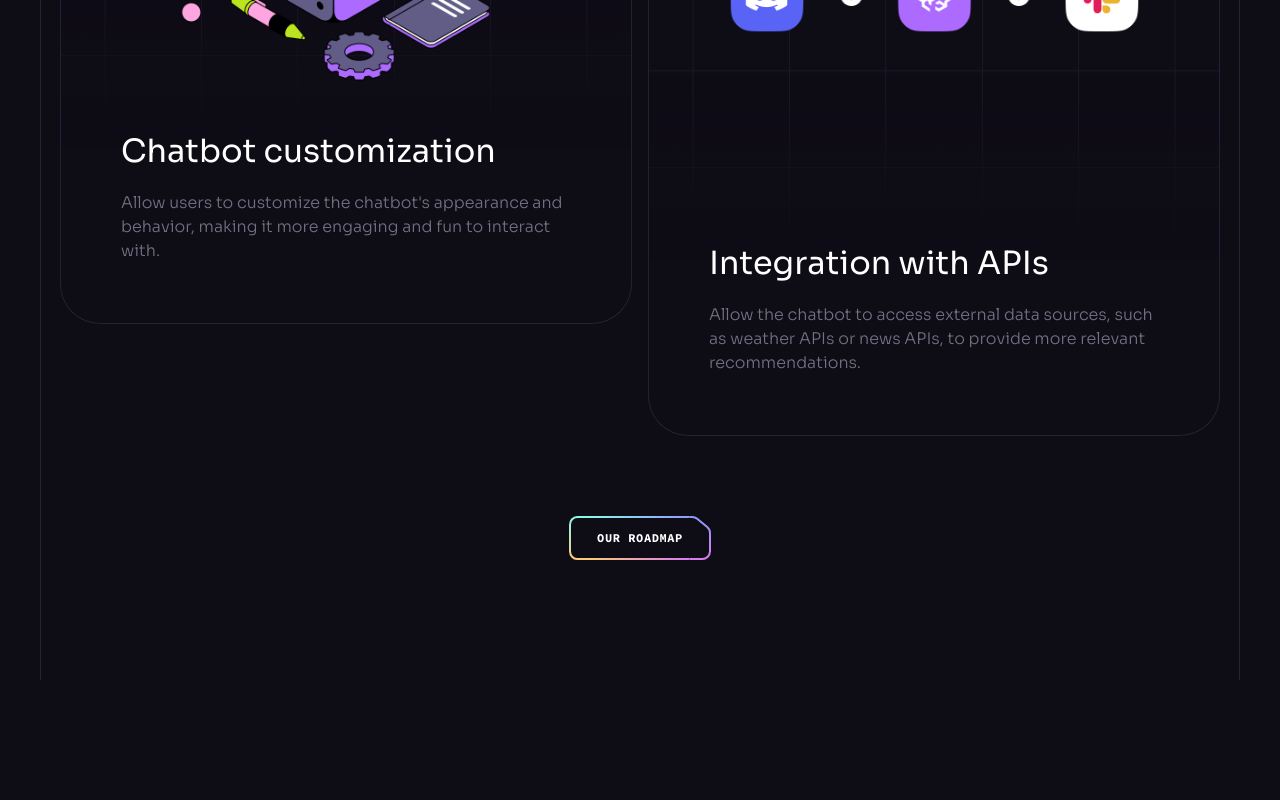
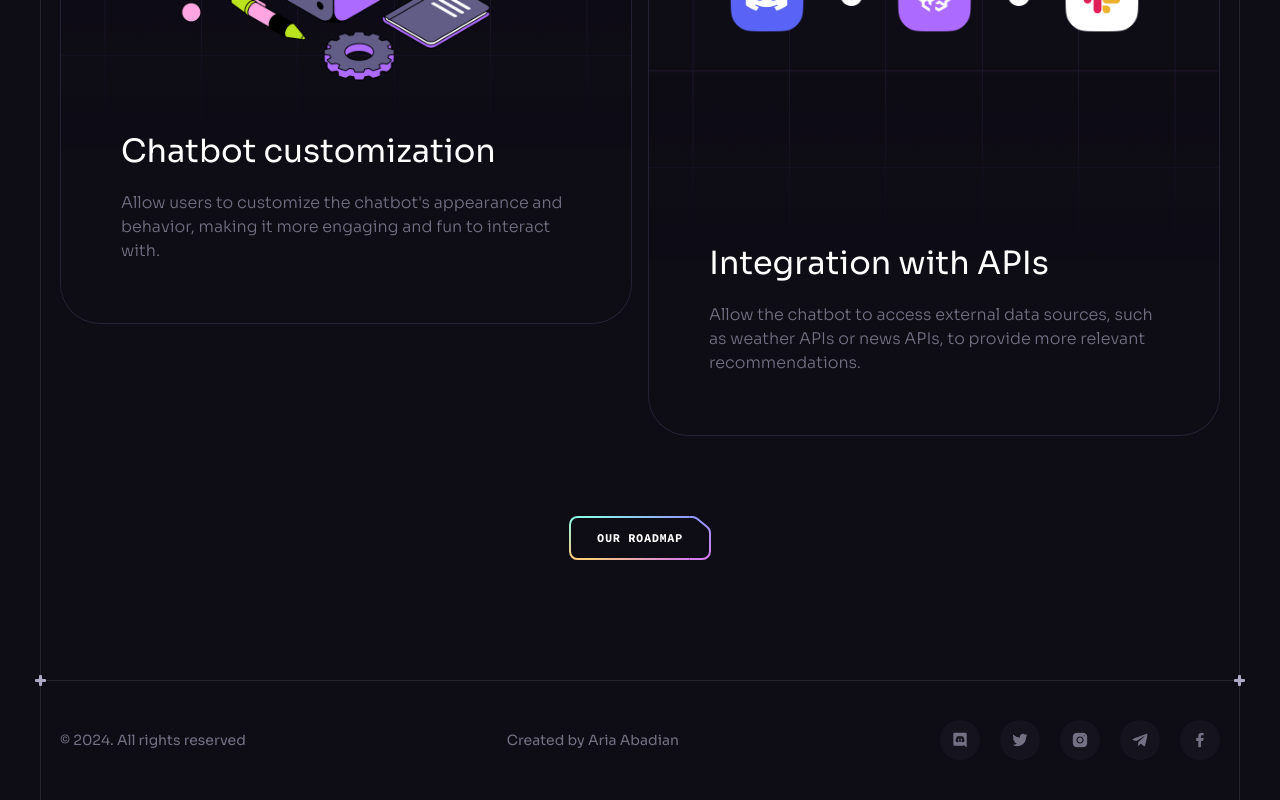
Before and after one commit to Aria-Abadian/brainwave, a React (Vite) app: page / in a window 1280 px wide. Shown: the part 8736-9536 px from the top of the page. Before the commit the page ends 9416 px from the top, so only its background shows below. Built offline with nearby package versions, Linux system fonts and the light colour scheme.

Commit message:
dist folder upload

```diff
--- a/src/App.jsx
+++ b/src/App.jsx
@@ -1,6 +1,7 @@
 import ButtonGradient from "./assets/svg/ButtonGradient";
 import Benefits from "./components/Benefits";
 import Collaboration from "./components/Collaboration";
+import Footer from "./components/Footer";
 import Header from "./components/Header";
 import Hero from "./components/Hero";
 import Pricing from "./components/Pricing";
@@ -18,6 +19,7 @@ const App = () => {
         <Services />
         <Pricing />
         <Roadmap />
+        <Footer />
       </div>
       <ButtonGradient />
     </>
--- a/src/components/Footer.jsx
+++ b/src/components/Footer.jsx
@@ -1,7 +1,33 @@
-import React from "react";
+import { socials } from "../constants";
+import Section from "./Section";
 
 const Footer = () => {
-  return <div>Footer</div>;
+  return (
+    <Section crosses className="!px-0 !py-10">
+      <div
+        className="container flex sm:justify-between justify-center items-center
+      gap-10 max-sm:flex-col"
+      >
+        <p className="caption text-n-4 lg:block">
+          © {new Date().getFullYear()}. All rights reserved
+        </p>
+        <p className="caption text-n-4 lg:block"> Created by Aria Abadian</p>
+        <ul className="flex gap-5 flex-wrap">
+          {socials.map((item) => (
+            <a
+              key={item.id}
+              href={item.url}
+              target="_blank"
+              className="flex items-center justify-center w-10 h-10 bg-n-7 rounded-full
+              transition-colors hover:bg-n-6"
+            >
+              <img src={item.iconUrl} alt={item.title} width={16} height={16} />
+            </a>
+          ))}
+        </ul>
+      </div>
+    </Section>
+  );
 };
 
 export default Footer;
```
